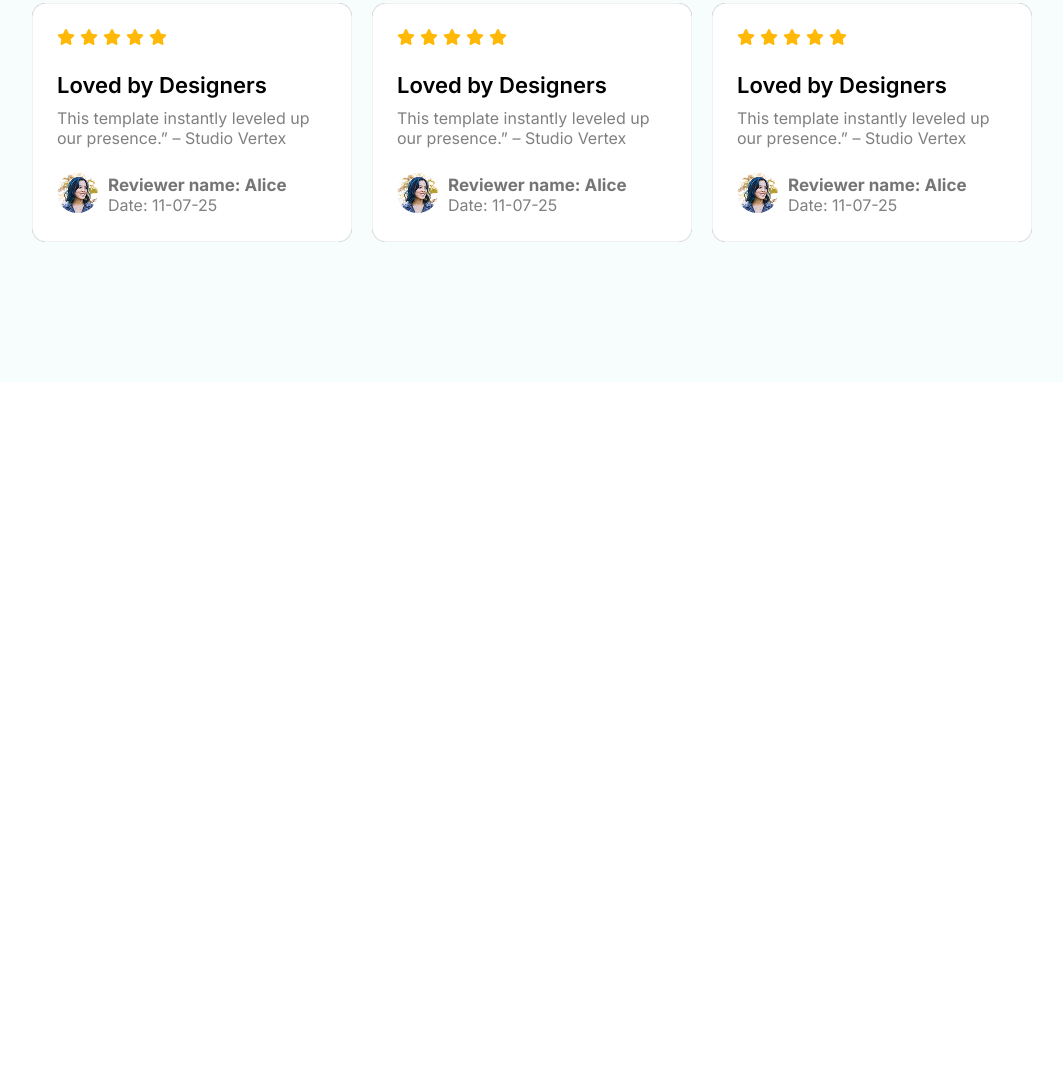
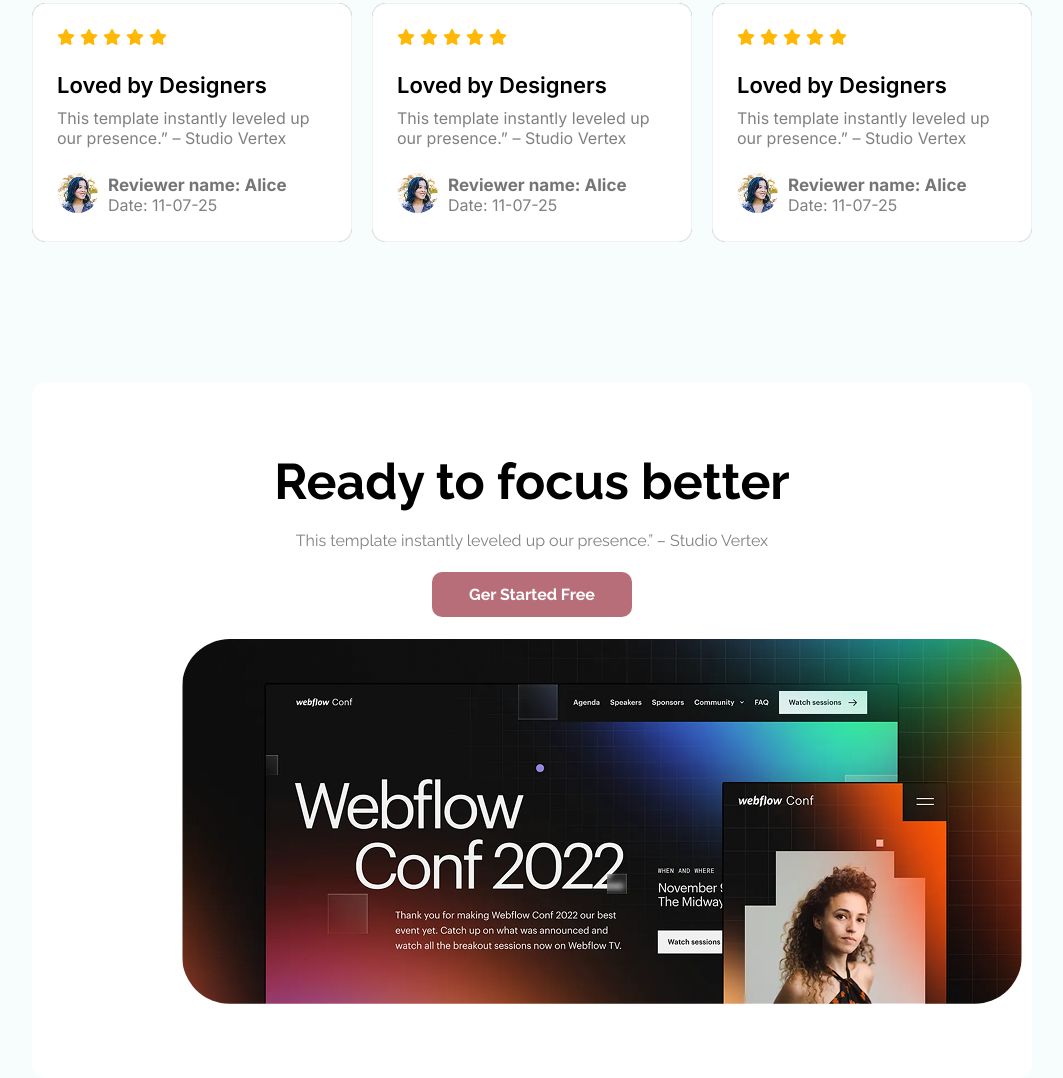
Before and after one commit to sajjad44371/assignment-01, a plain HTML site: page index.html in a window 1280 px wide. Shown: the part 1810-2888 px from the top of the page, without its empty margins (108-1171 px from the left). Before the commit the page ends 2192 px from the top, so only its background shows below. Drawn offline with Linux system fonts and the light colour scheme.

Commit message:
add optional section

```diff
--- a/css/style.css
+++ b/css/style.css
@@ -212,3 +212,32 @@ nav{
     color: var(--grey);
 }
 /* feedback end */
+
+/* ready start */
+.ready{
+    background-color: white;
+    border-radius: 14px;
+}
+.ready-content{
+    padding: 70px 150px;
+    text-align: center;
+}
+.ready-content h2{
+    font-size: 50px;
+    font-weight: bold;
+    color: var(--dark);
+    margin-bottom: 20px;
+}
+.ready-content p{
+    color: var(--grey);
+}
+.btn-get-started{
+    margin: 35px 0;
+}
+.btn-get-started a{
+    text-decoration: none;
+}
+.ready-content img{
+    border-radius: 48px;
+}
+/* ready end */
--- a/index.html
+++ b/index.html
@@ -147,6 +147,19 @@
             </div>
          </section>
         <!-- feedback end -->
+
+        <!-- ready start -->
+         <section class="ready">
+            <div class="ready-content">
+                <h2>Ready to focus better</h2>
+                <p>This template instantly leveled up our presence.” – Studio Vertex</p>
+                <div class="btn-get-started">
+                    <a href="#" class="cmn-btn">Ger Started Free</a>
+                </div>
+                <img src="images/wc-big.png" alt="sajjad">
+            </div>
+         </section>
+        <!-- ready end -->
      </main>
     <!-- main end -->
 
```
Also changed, not shown: images/wc-big.png (added).
